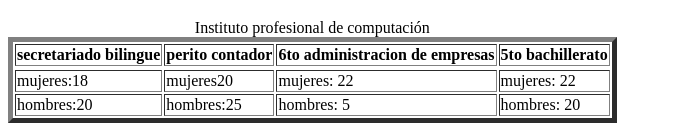
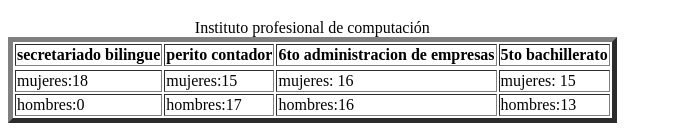
Before and after one commit to webdesinger58/progra, a plain HTML site: page index.html in a window 1280 px wide. Shown: the part 1020-1156 px from the top of the page, 0-675 px from the left. Drawn offline with Linux system fonts and the light colour scheme.

Commit message:
Update index.html

```diff
--- a/index.html
+++ b/index.html
@@ -72,8 +72,8 @@
       <th>5to bachillerato</th>
       <tr>
         <tr>
- <TD>mujeres:18 </TD> <TD>mujeres20 </TD> <TD>mujeres: 22 </TD> <TD>mujeres: 22 </TD> </TR>
-    <Tr><td>hombres:20</td> <Td> hombres:25 </Td> <TD>hombres: 5</TD><TD>hombres: 20</TD></TR>
+ <TD>mujeres:18 </TD> <TD>mujeres:15 </TD> <TD>mujeres: 16 </TD> <TD>mujeres: 15 </TD> </TR>
+    <Tr><td>hombres:0</td> <Td> hombres:17 </Td> <TD>hombres:16</TD><TD>hombres:13 </TD></TR>
 
 
  <dt> </dt>
```
